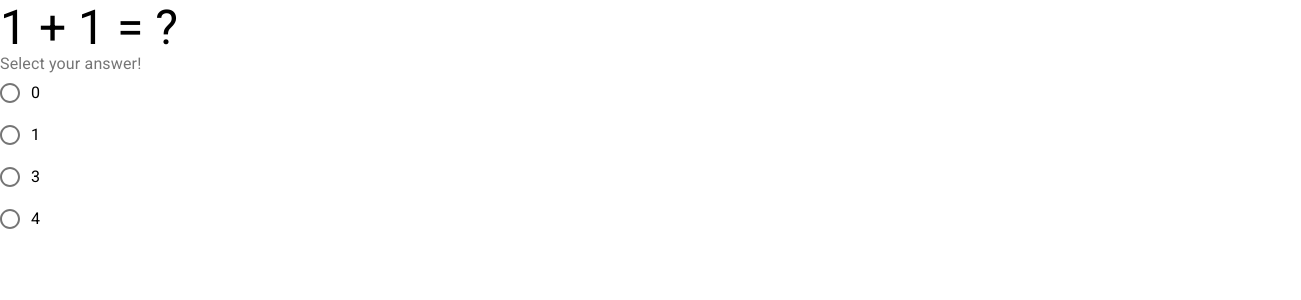
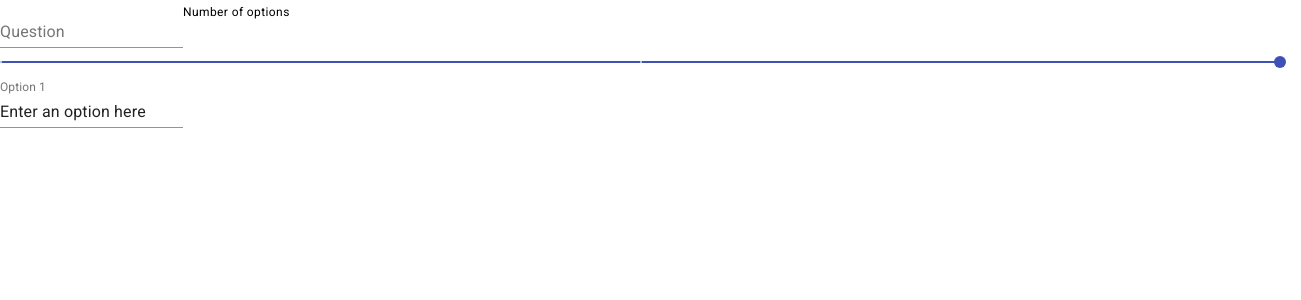
Before and after one commit to Aditya-Kolla/puzl, a React (Create React App) app in the folder puzl-web/: page / in a window 1280 px wide. Shown: the top 300 px of the page, 1301 px wide, since content can reach past the window. Built offline with nearby package versions, Linux system fonts and the light colour scheme.

Commit message:
Create QuestionCreator component.

```diff
--- a/puzl-web/src/App.js
+++ b/puzl-web/src/App.js
@@ -1,8 +1,8 @@
-import QuestionScreen from './components/hoot/QuestionScreen';
+import QuestionSetCreator from './components/hoot/creator/QuestionSetCreator';
 
 function App() {
   return (
-    <QuestionScreen />
+    <QuestionSetCreator />
   );
 }
 
--- /dev/null
+++ b/puzl-web/src/components/hoot/creator/QuestionCreator.jsx
@@ -0,0 +1,60 @@
+import React, { useState, useEffect } from 'react';
+
+import Typography from '@material-ui/core/Typography';
+import Button from '@material-ui/core/Button';
+import TextField from '@material-ui/core/TextField'
+import Slider from '@material-ui/core/Slider';
+
+const QuestionCreator = ({ question, addQuestion, updateQuestion }) => {
+
+    const MIN_OPTIONS = 2;
+    const MAX_OPTIONS = 4;
+
+    let [questionContent, setQuestionContent] = useState(question?.content);
+    let [nOptions, setNOptions] = useState(question?.options?.length);
+    let [defaultNOptions, _] = useState(nOptions === undefined ? MAX_OPTIONS : nOptions);
+    let [options, setOptions] = useState(question?.options);
+
+    const setNumberOfOptions = (n) => {
+        if (n > MAX_OPTIONS || n < MIN_OPTIONS) return;
+        setNOptions(n);
+    }
+
+    const updateOptions = (i, v) => {
+        let updatedOptions = [...options];
+        updatedOptions[i] = v;
+        setOptions(updatedOptions);
+    }
+
+    const getOptionValue = (i) => {
+        if (options?.length > i) {
+            return options[i];
+        }
+        return "Enter an option here"
+    }
+
+    const addNewQuestion = () => {
+        let question = {
+            content: questionContent,
+            options: options
+        };
+        addQuestion(question);
+    }
+
+    return (
+        <form>
+            <TextField label="Question" placeholder="Enter your question here" onChange={(e) => setQuestionContent(e.target.value)} />
+            <Typography variant="caption">Number of options</Typography>
+            <Slider defaultValue={defaultNOptions} step={1} marks min={MIN_OPTIONS} max={MAX_OPTIONS} onChange={(_, val) => setNumberOfOptions(val)} valueLabelDisplay="auto" />
+            {[...Array(nOptions).keys()].map(i => {
+                return <TextField
+                    key={i}
+                    label={`Option ${i + 1}`}
+                    value={getOptionValue(i)}
+                    onChange={(e) => updateOptions(i, e.target.value)}></TextField>
+            })}
+        </form>
+    )
+}
+
+export default QuestionCreator;
--- /dev/null
+++ b/puzl-web/src/components/hoot/creator/QuestionSetCreator.jsx
@@ -0,0 +1,14 @@
+import React, { useState, useEffect } from 'react';
+
+import QuestionCreator from './QuestionCreator';
+
+const QuestionSetCreator = () => {
+
+    let [questions, setQuestions] = useState([]);
+
+    return (
+        <QuestionCreator />
+    )
+}
+
+export default QuestionSetCreator;
```
